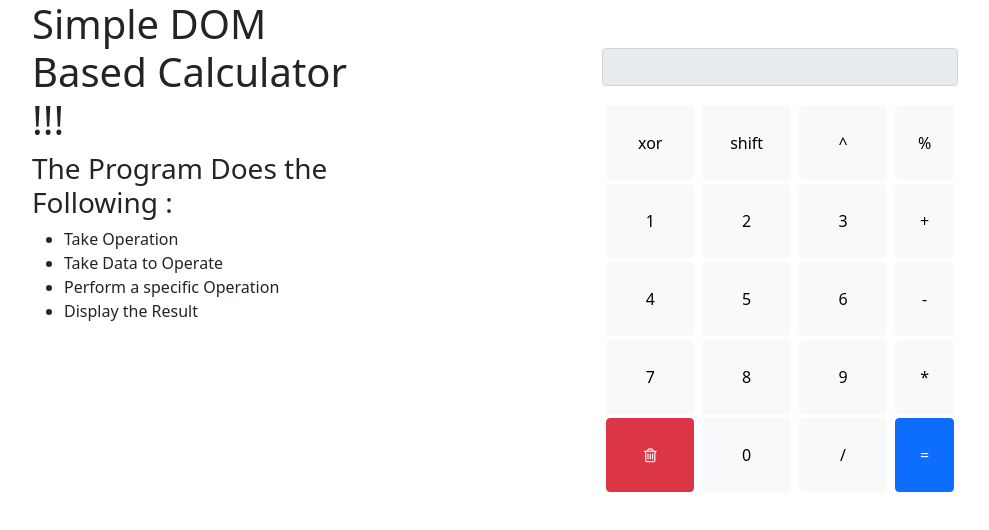
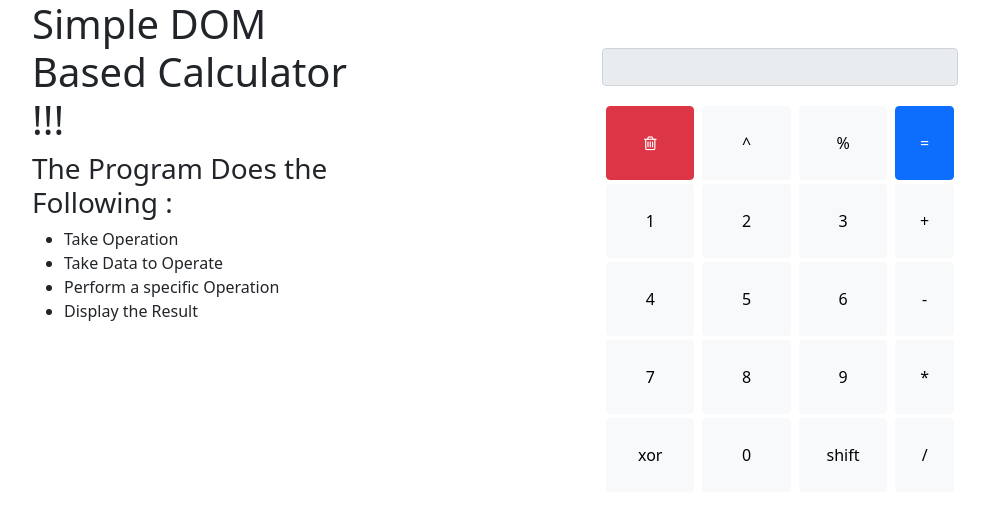
Before and after one commit to Infinidrix/web-lab-5, a plain HTML site: page Calculator/index.html in a window 1280 px wide. Shown: the whole page, without its empty margins (50-1039 px from the left). Drawn offline with nearby package versions, Linux system fonts and the light colour scheme.

Commit message:
rearrange UI

```diff
--- a/Calculator/index.html
+++ b/Calculator/index.html
@@ -31,10 +31,10 @@
                     <div class="d-flex justify-content-around mt-3">
                     </div>
                     <div class="d-flex justify-content-around mt-1">
-                        <input type="button" value="xor" class="col-2 btn py-4 btn-light flex-grow-1 mx-1" id="ops-8">
-                        <input type="button" value="shift" class="col-2 btn py-4 btn-light flex-grow-1 mx-1" id="ops-9">
+                        <button class="col-2 btn py-4 btn-danger flex-grow-1 mx-1" id="clr-clr"><i class="fa fa-trash-o" aria-hidden="true"></i></button>
                         <input type="button" value="^" class="col-2 btn py-4 btn-light flex-grow-1 mx-1" id="ops-6">
-                        <input type="button" value="%" class="col-1 btn py-4 btn-light flex-grow-1 mx-1" id="ops-7">
+                        <input type="button" value="%" class="col-2 btn py-4 btn-light flex-grow-1 mx-1" id="ops-7">
+                        <input type="button" value="=" class="col-1 btn py-4 flex-grow-1 mx-1 btn-primary" id="ops-5">
                     </div>
                     <div class="d-flex justify-content-around mt-1">
                         <input type="button" value="1" class="col-2 btn py-4 btn-light flex-grow-1 mx-1" id="num-1">
@@ -55,10 +55,10 @@
                         <input type="button" value="*" class="col-1 btn py-4 btn-light flex-grow-1 mx-1" id="ops-3">
                     </div>
                     <div class="d-flex justify-content-around mt-1">
-                        <button class="col-2 btn py-4 btn-danger flex-grow-1 mx-1" id="clr-clr"><i class="fa fa-trash-o" aria-hidden="true"></i></button>
+                        <input type="button" value="xor" class="col-2 btn py-4 btn-light flex-grow-1 mx-1" id="ops-8">
                         <input type="button" value="0" class="col-2 btn py-4 btn-light flex-grow-1 mx-1" id="num-0">
-                        <input type="button" value="/" class="col-2 btn py-4 btn-light flex-grow-1 mx-1" id="ops-4">
-                        <input type="button" value="=" class="col-1 btn py-4 flex-grow-1 mx-1 btn-primary" id="ops-5">
+                        <input type="button" value="shift" class="col-2 btn py-4 btn-light flex-grow-1 mx-1" id="ops-9">
+                        <input type="button" value="/" class="col-1 btn py-4 btn-light flex-grow-1 mx-1" id="ops-4">
                     </div>
                 </form>
 
```
